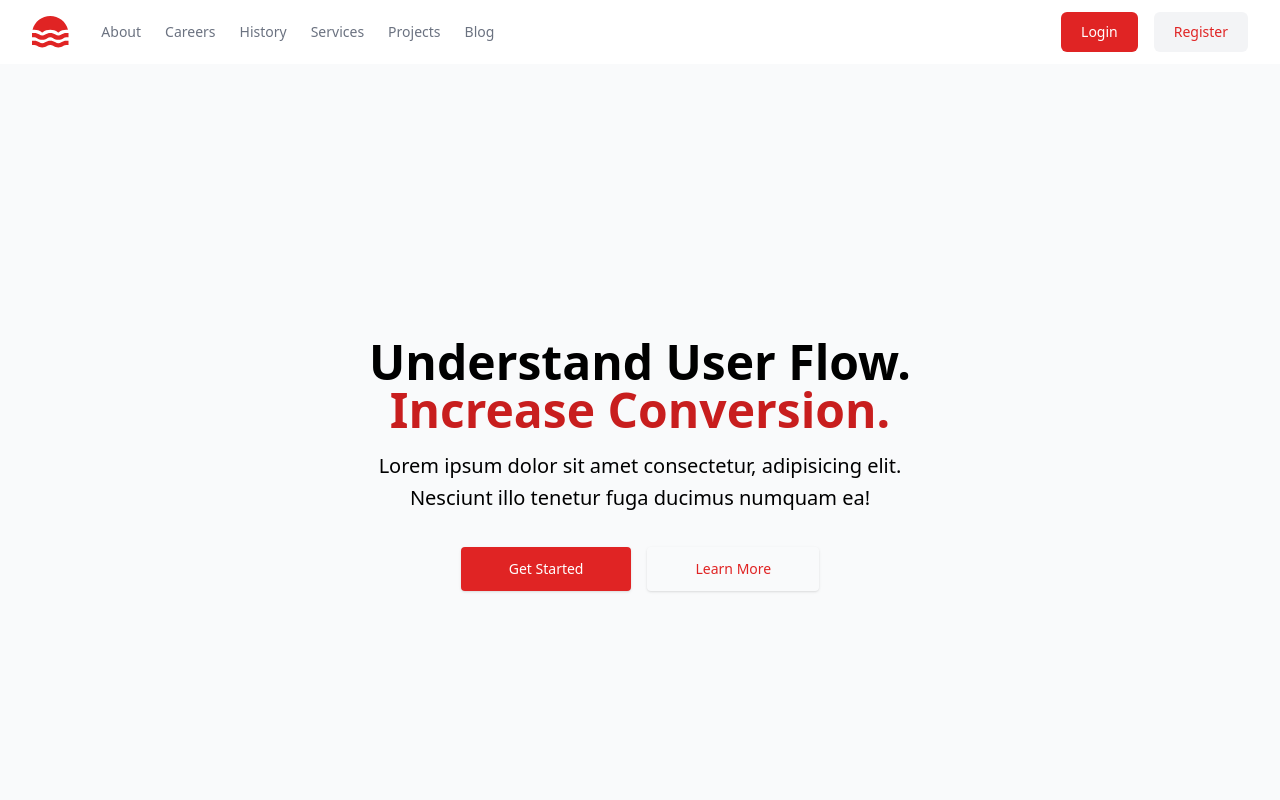
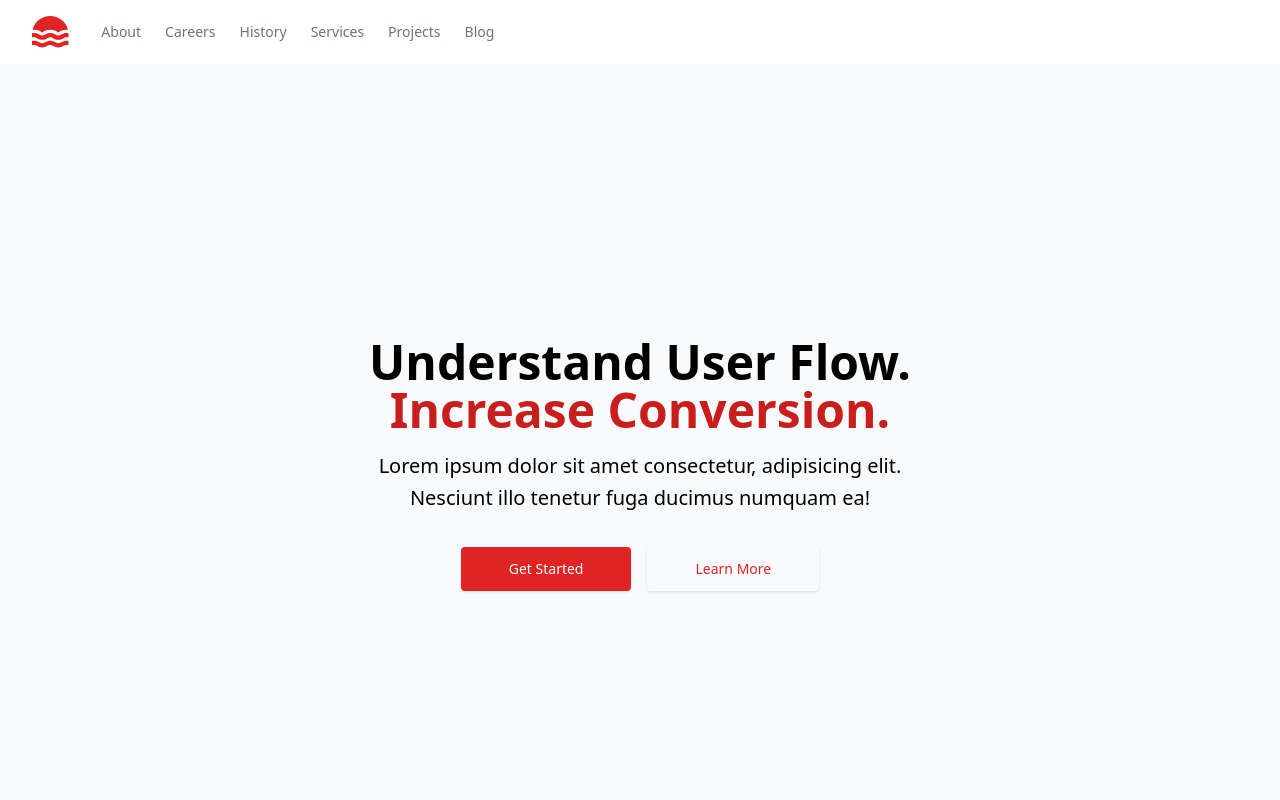
Before and after one commit to dwikiKrisna/tryout-app, a Next.js app: page / in a window 1280 px wide. Shown: the top 800 px of the page. Built offline with nearby package versions, Linux system fonts and the light colour scheme.

Commit message:
login update

```diff
--- a/app/layout.tsx
+++ b/app/layout.tsx
@@ -1,3 +1,4 @@
+import { ClerkProvider } from "@clerk/nextjs/app-beta";
 import "./globals.css";
 
 export const metadata = {
@@ -12,7 +13,9 @@ export default function RootLayout({
 }) {
   return (
     <html lang="en">
-      <body>{children}</body>
+      <ClerkProvider>
+        <body>{children}</body>
+      </ClerkProvider>
     </html>
   );
 }
--- a/app/page.tsx
+++ b/app/page.tsx
@@ -1,3 +1,5 @@
+// import { SignInButton, UserButton } from "@clerk/nextjs";
+// import { SignedIn, SignedOut } from "@clerk/nextjs/app-beta/client";
 export default function Home() {
   return (
     <main>
@@ -80,19 +82,22 @@ export default function Home() {
 
             <div className="flex items-center gap-4">
               <div className="sm:flex sm:gap-4">
-                <a
+                {/* <a
                   className="block rounded-md bg-red-600 px-5 py-2.5 text-sm font-medium text-white transition hover:bg-red-700"
                   href="/"
                 >
-                  Login
-                </a>
-
-                <a
-                  className="hidden rounded-md bg-gray-100 px-5 py-2.5 text-sm font-medium text-red-600 transition hover:text-red-600/75 sm:block"
-                  href="/"
-                >
-                  Register
-                </a>
+                  Sign In
+                </a> */}
+                {/* <SignedIn>
+                  <UserButton />
+                </SignedIn> */}
+                {/* <SignedOut>
+                  <SignInButton mode="modal">
+                    <button className="rounded border border-gray-400 px-3 py-0.5">
+                      Sign in
+                    </button>
+                  </SignInButton>
+                </SignedOut> */}
               </div>
 
               <button className="block rounded bg-gray-100 p-2.5 text-gray-600 transition hover:text-gray-600/75 md:hidden">
--- /dev/null
+++ b/app/sign-in/page.tsx
@@ -0,0 +1,10 @@
+"use client";
+import { SignIn } from "@clerk/nextjs/app-beta";
+
+export default function Page() {
+  return (
+    <div className="flex min-h-screen justify-center items-center ">
+      <SignIn signUpUrl="/sign-up" />;
+    </div>
+  );
+}
--- /dev/null
+++ b/app/sign-up/page.tsx
@@ -0,0 +1,9 @@
+import { SignUp } from "@clerk/nextjs/app-beta";
+
+export default function Page() {
+  return (
+    <div className="flex min-h-screen justify-center items-center ">
+      <SignUp signInUrl="/sign-in" />;
+    </div>
+  );
+}
--- a/package.json
+++ b/package.json
@@ -9,6 +9,7 @@
     "lint": "next lint"
   },
   "dependencies": {
+    "@clerk/nextjs": "^4.16.2",
     "@types/node": "18.15.11",
     "@types/react": "18.0.34",
     "@types/react-dom": "18.0.11",
```
Also changed, not shown: middleware.ts (added, +23 -0 lines), app/loginGajadi/layout.tsx (renamed from app/login/layout.tsx), app/loginGajadi/page.tsx (renamed from app/login/page.tsx), 1 other file (tests, documents, lock files or other folders).
